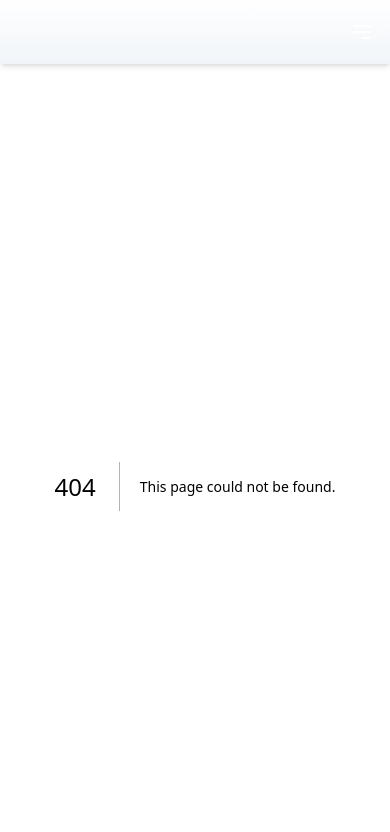
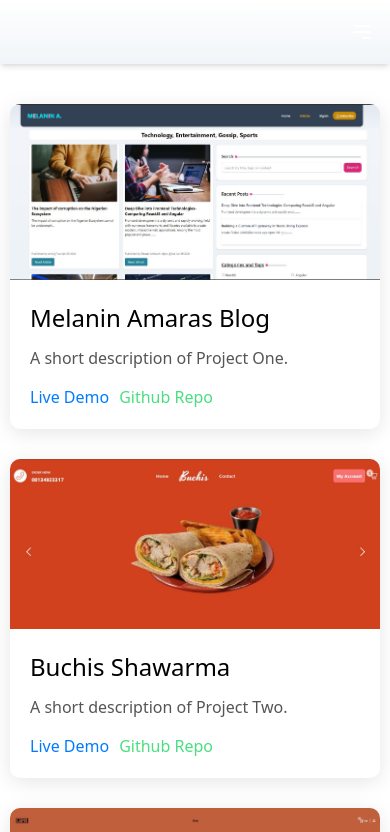
Before and after one commit to MobuchiElly/LaunchView, a Next.js app: page /projects in a window 390 px wide. Before the commit this address had no page. Shown: the top 832 px of the page. Built offline with nearby package versions, Linux system fonts and the light colour scheme.

Commit message:
fixed responsiveness in mobile screen

```diff
--- a/app/globals.css
+++ b/app/globals.css
@@ -71,3 +71,9 @@
   margin-right: 10px;
   text-decoration: none;
 }
+
+@media only screen and (max-width: 768px) {
+  .projects-container{
+    padding: 40px 10px;
+  }
+}
--- a/app/page.tsx
+++ b/app/page.tsx
@@ -4,7 +4,7 @@ import {redirect} from 'next/navigation';
 const page = () => {
   const workingOnPage = false;
   if(!workingOnPage){
-    redirect('/projectView');
+    redirect('/projects');
   }
   return (
     <div className='text-center'>Welcome Page</div>
--- a/app/projectView/page.tsx
+++ b/app/projects/page.tsx
@@ -1,4 +1,4 @@
-import ProjectList from "@/components/Projects"
+import ProjectList from "@/components/ProjectList"
 
 const page = () => {
   return (
--- a/components/Navbar.tsx
+++ b/components/Navbar.tsx
@@ -32,7 +32,7 @@ const Navbar = () => {
               <Link href="/">
                 Home
               </Link>
-              <Link href="/projectView">
+              <Link href="/projects">
                 MyApps
               </Link>
             </div>
```
Also changed, not shown: components/ProjectList.tsx (renamed from components/Projects.tsx).
